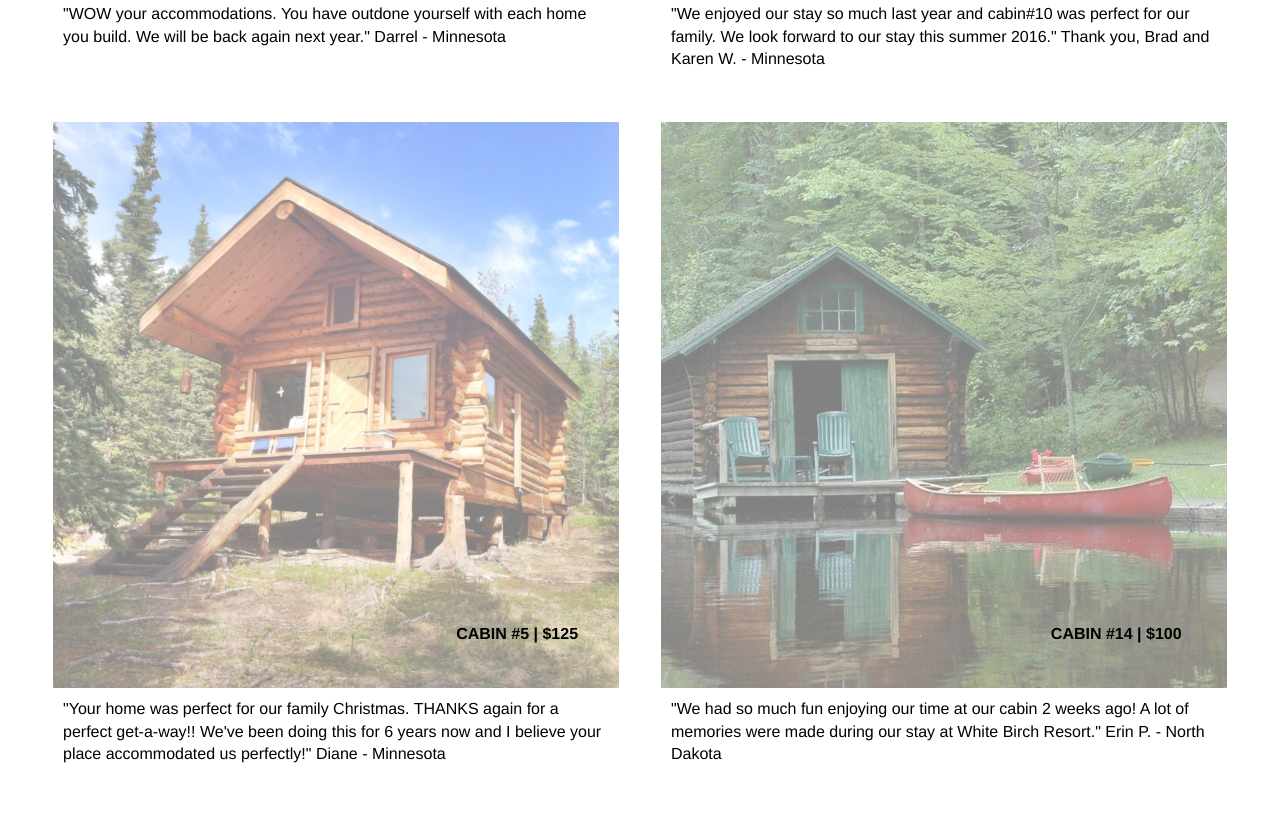
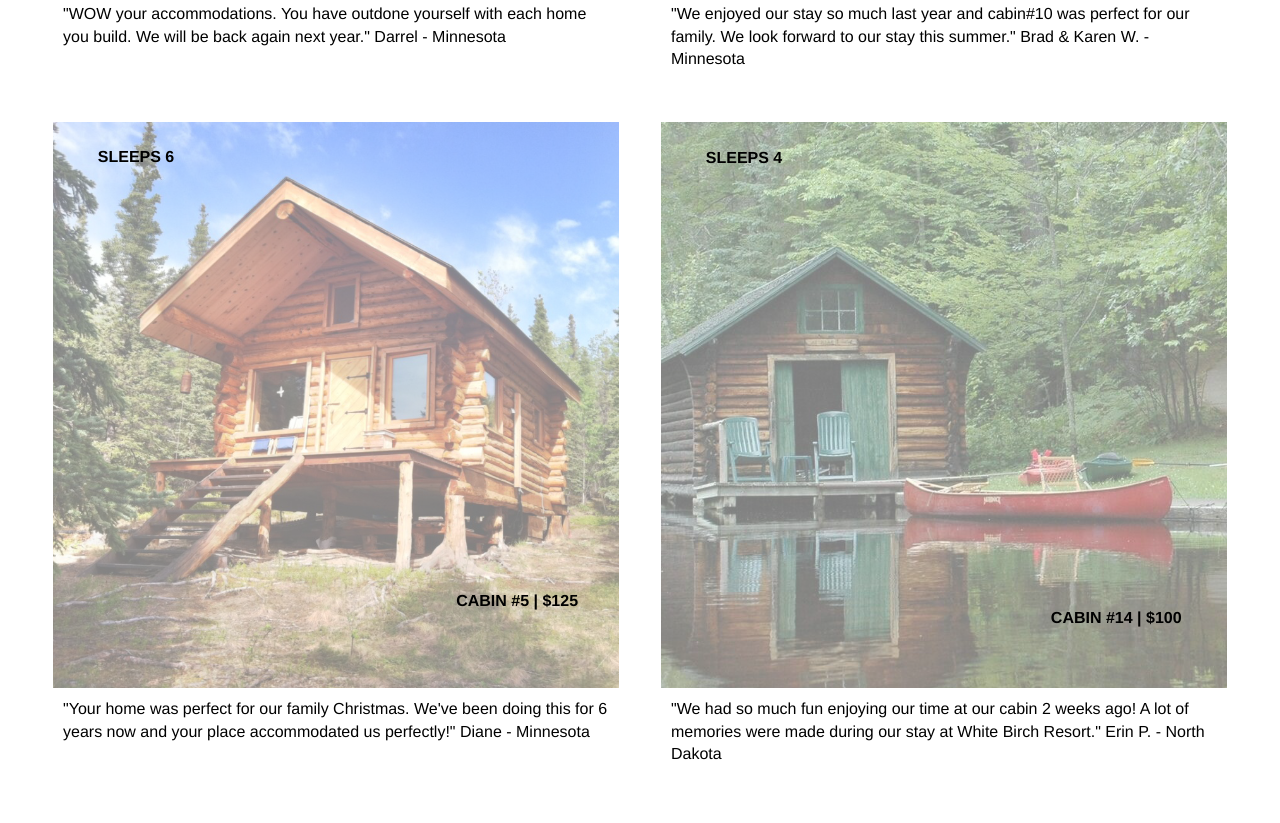
Before and after one commit to kwolfski/birch, a plain HTML site: page index.html in a window 1280 px wide. Shown: the part 1937-2760 px from the top of the page. Drawn offline with nearby package versions, Linux system fonts and the light colour scheme.

Commit message:
working on it

```diff
--- a/css/main.css
+++ b/css/main.css
@@ -265,14 +265,23 @@ img {
   right: 0;
   bottom: 20%;
   transform: translate(-50%, -50%);
-  margin: 0;
-  width: auto;
-  text-align: left;
+  color: #000;
+}
+
+.project-thumb h4 {
+  position: absolute;
+  left: 17%;
+  top: 5%;
+  transform: translate(-50%, -50%);
   color: #000;
 }
 
 .project-thumb:hover h3 {
   color: #fff;
+}
+
+.project-thumb:hover h4 {
+  color: #e3e3e3;
 }
 
 .page-footer {
--- a/index.html
+++ b/index.html
@@ -58,6 +58,7 @@ Once you’ve set foot at White Birch Resort, it is easy to see why this picture
 <a href="#">
   <article class="project-thumb">
     <h3>Cabin #8 |  $85 </h3>
+    <h4>Sleeps 2</h4>
     <img src="img/1.jpg" alt="Cabin #1">
     <p>"WOW your accommodations. You have outdone yourself with each home you build. We will be back again next year." Darrel - Minnesota</p>
   </article>
@@ -66,16 +67,18 @@ Once you’ve set foot at White Birch Resort, it is easy to see why this picture
 <a href="#">
   <article class="project-thumb">
     <h3>Cabin #10  |  $85</h3>
+    <h4>Sleeps 2</h4>
     <img src="img/2.jpg" alt="Cabin #2">
-    <p>"We enjoyed our stay so much last year and cabin#10 was perfect for our family. We look forward to our stay this summer 2016." Thank you, Brad and Karen W. - Minnesota</p>
+    <p>"We enjoyed our stay so much last year and cabin#10 was perfect for our family. We look forward to our stay this summer." Brad & Karen W. - Minnesota</p>
   </article>
 </a>
 
 <a href="#">
   <article class="project-thumb">
     <h3>Cabin #5 |  $125</h3>
+    <h4>Sleeps 6</h4>
     <img src="img/3.jpg" alt="Cabin #3">
-    <p>"Your home was perfect for our family Christmas. THANKS again for a perfect get-a-way!! We've been doing this for 6 years now and I believe your place accommodated us perfectly!" Diane - Minnesota</p>
+    <p>"Your home was perfect for our family Christmas. We've been doing this for 6 years now and your place accommodated us perfectly!" Diane - Minnesota</p>
   </article>
 
 </a>
@@ -83,6 +86,7 @@ Once you’ve set foot at White Birch Resort, it is easy to see why this picture
 <a href="#">
   <article class="project-thumb">
     <h3>Cabin #14  |  $100</h3>
+    <h4>Sleeps 4</h4>
     <img src="img/4.jpg" alt="Cabin #4">
     <p>"We had so much fun enjoying our time at our cabin 2 weeks ago! A lot of memories were made during our stay at White Birch Resort." Erin P. - North Dakota</p>
   </article>
@@ -106,7 +110,7 @@ Once you’ve set foot at White Birch Resort, it is easy to see why this picture
 
 
 <footer class="page-footer">
-    <p>© 2016 Random Design Co.</p>
+    <p>© 2017 White Birch Resort</p>
 </footer>
 
 
```
